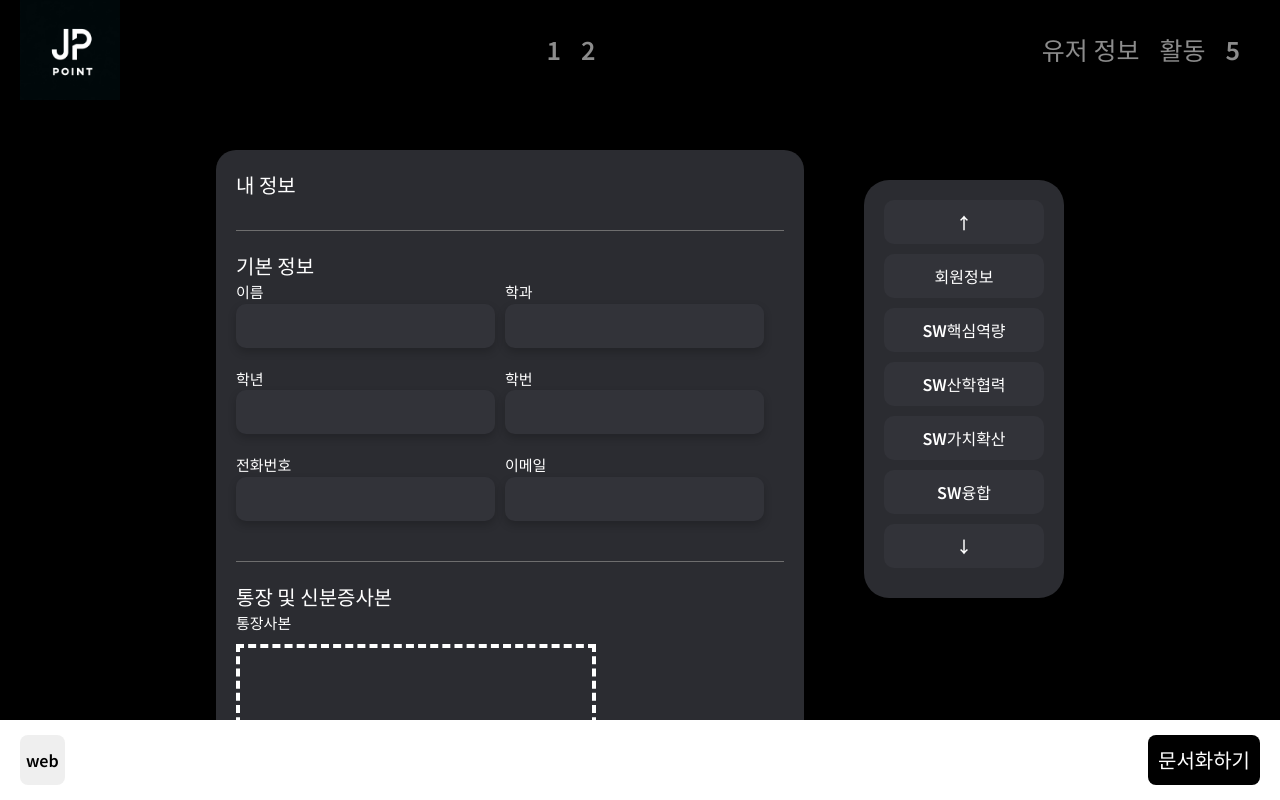
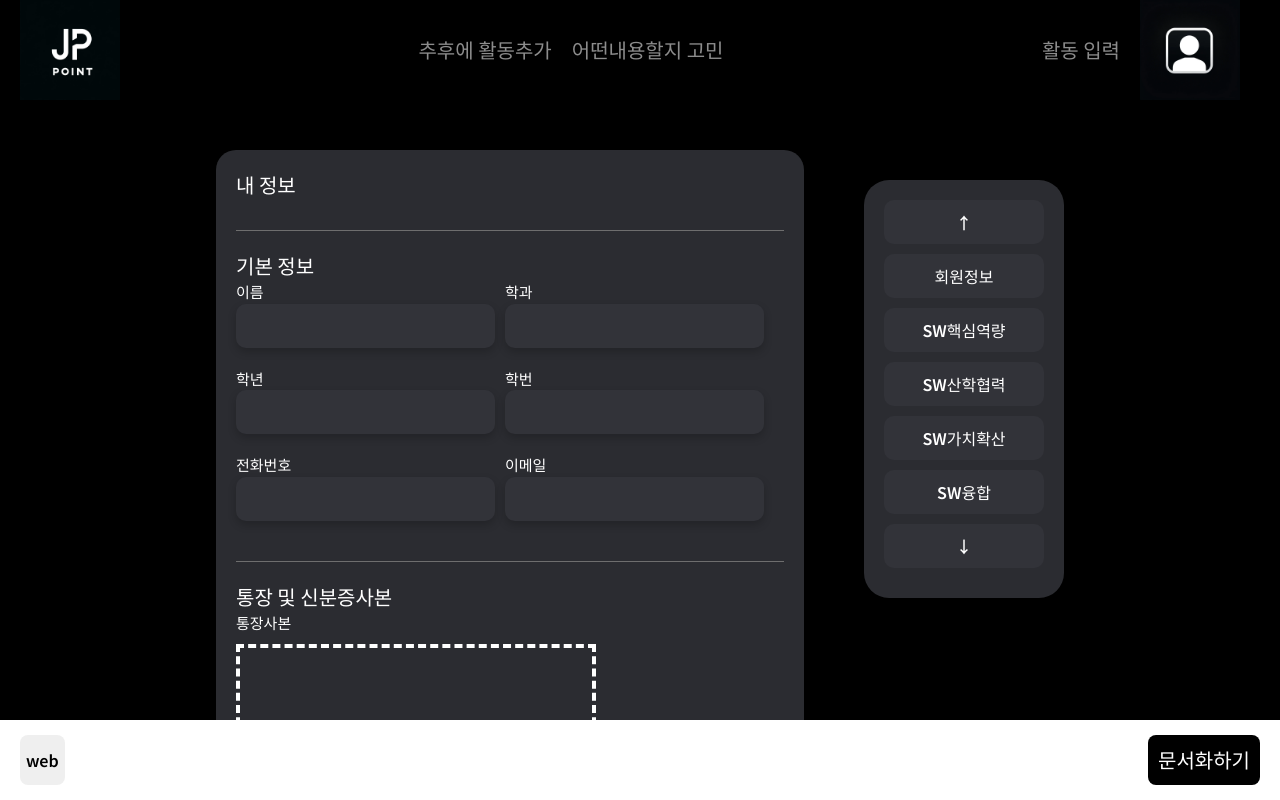
Before and after one commit to Koh-Du-Beom/Old-version-Jamie-Point, a React (Create React App) app: page /info in a window 1280 px wide. Shown: the top 800 px of the page. Built offline with nearby package versions, Linux system fonts and the light colour scheme.

Commit message:
TopNavBar finished

```diff
--- a/src/components/TopNavBar.tsx
+++ b/src/components/TopNavBar.tsx
@@ -2,23 +2,25 @@ import React from 'react';
 import { useNavigate } from 'react-router-dom';
 import classes from '../styles/components/TopNavBar.module.css';
 import JPointLogo from '../assets/JPointLogo2.webp';
-
+import userInfoLogo from '../assets/userInfo.webp';
 const TopNavBar : React.FC = () => {
 	const navigate = useNavigate();
 
   return (
     <div className={classes.navbar}>
 			<div className={classes.logo} onClick={()=> navigate('/')}>
-				<img className={classes.logo} src={JPointLogo} alt='JPointLogo'/>
+				<img src={JPointLogo} alt='JPointLogo'/>
 			</div>
 			<div className={classes.navItems}>
-				<div className={classes.navItem}>1</div>
-				<div className={classes.navItem}>2</div>
+				<div className={classes.navItem}>추후에 활동추가</div>
+				<div className={classes.navItem}>어떤내용할지 고민</div>
 			</div>
-			<div className={classes.navIcons}>
-				<div className={classes.navIcon} onClick={()=>navigate('/info')}>유저 정보</div>
-				<div className={classes.navIcon} onClick={()=>navigate('/activity/SW핵심역량')}>활동</div>
-				<div className={classes.navIcon}>5</div>
+			<div className={classes.navItems}>
+
+				<div className={classes.navItem} onClick={()=>navigate('/activity/SW핵심역량')}>활동 입력</div>
+				<div className={classes.navItem} onClick={()=>navigate('/info')}>
+					<img src={userInfoLogo} alt='userInfoLogo'/>
+				</div>
 			</div>
 		</div>
   );
--- a/src/styles/components/TopNavBar.module.css
+++ b/src/styles/components/TopNavBar.module.css
@@ -9,7 +9,7 @@
 	height: 100px;
 	top: 0;
 	z-index: 1000;
-	font-size: 25px;
+	font-size: 20px;
 }
 
 .logo{
@@ -30,20 +30,25 @@
 .navItems{
 	display: flex;
 	flex-direction: row;
+	align-items: center;
 }
 
-.navIcons{
-	display: flex;
-	flex-direction: row;
-	align-items: right;
+.navItem{
+  margin-right: 20px;
+  cursor: pointer;
+	transition: color 0.3s;
 }
 
-.navItem, .navIcon {
-  margin-right: 20px;
-  cursor: pointer;
-  transition: color 0.3s;
+.navItem:hover{
+	color: #ffffff;
 }
 
-.navItem:hover, .navIcon:hover {
-  color: #ffffff;
+.navItem img{
+	width: 100px;
+	height: auto;
+	transition: opaticity 0.3s ease;
 }
+
+.navItem img:hover{
+	opacity: 0.7;
+}
```
Also changed, not shown: src/assets/userInfo.webp (added).
